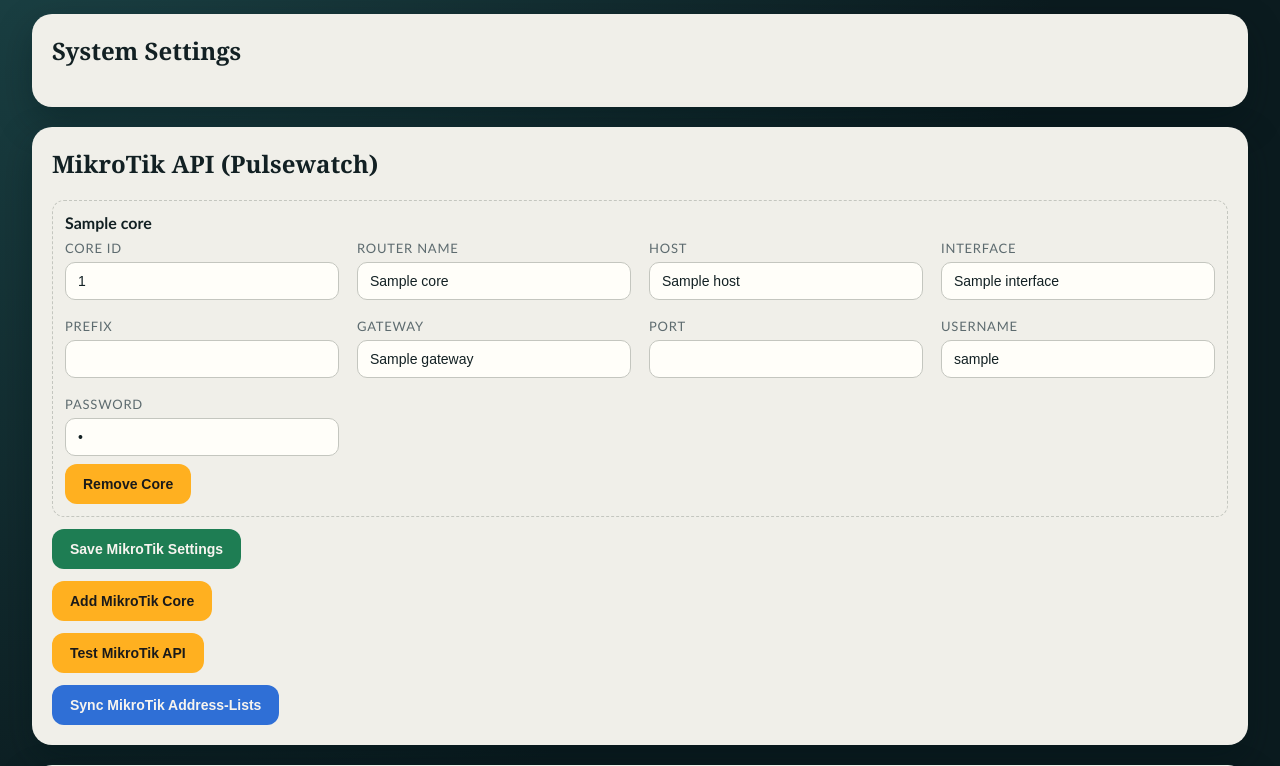
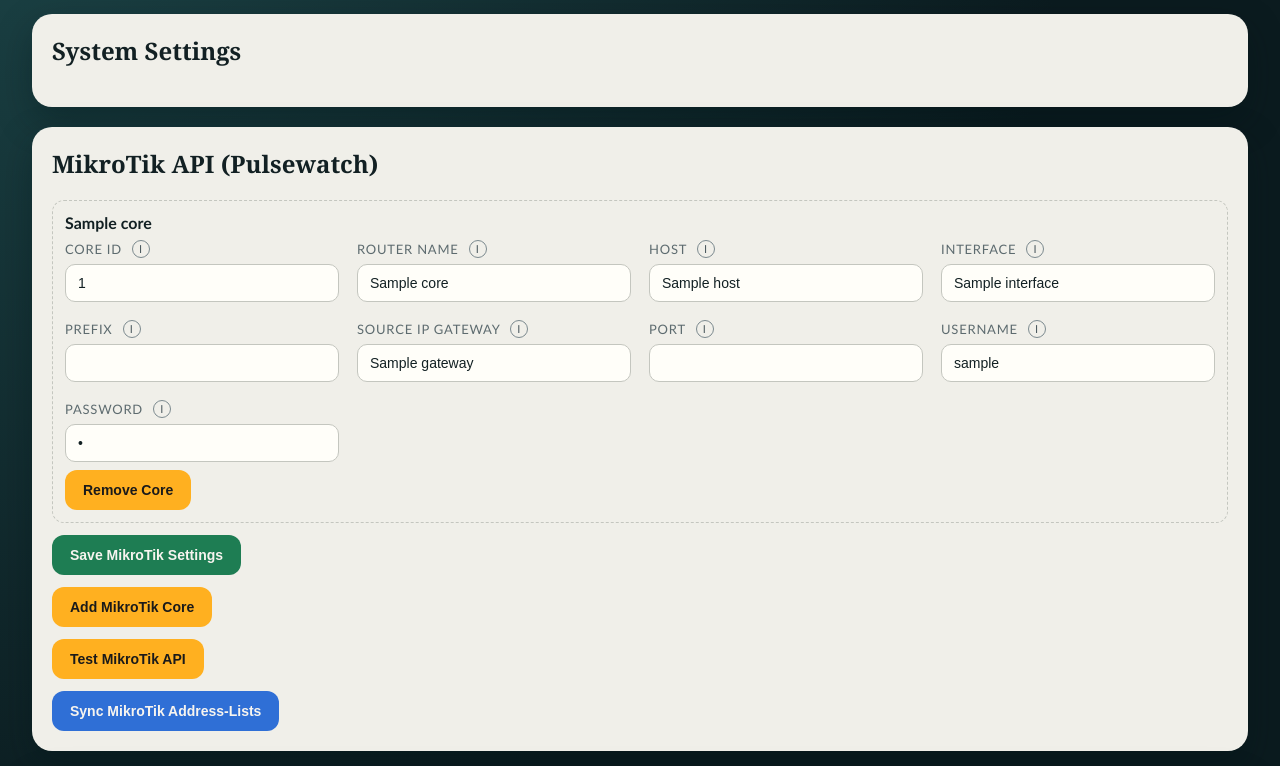
Before and after one commit to Jess-is-it/threejmon, a FastAPI app: template app/templates/settings_system.html in a window 1280 px wide. Shown: the part 153-919 px from the top of the page. Run offline with FastAPI, Linux system fonts and the light colour scheme; the template is opened without the code that fills it: most values are stand-ins (such as "Sample title", 1, 10 or a date in 2020).

Commit message:
Clarify Pulsewatch core gateway and add field tooltips

```diff
--- a/app/templates/settings_system.html
+++ b/app/templates/settings_system.html
@@ -19,39 +19,39 @@
         <div style="font-weight: 700; margin-bottom: 8px;">{{ core.label }}</div>
         <div class="form-grid">
           <div>
-            <label>Core ID</label>
+            <label>Core ID <span class="info" data-tip="Internal identifier for this MikroTik entry.">i</span></label>
             <input type="text" name="{{ core.id }}_id" value="{{ core.id }}" disabled />
           </div>
           <div>
-            <label>Router Name</label>
+            <label>Router Name <span class="info" data-tip="Friendly label shown in Pulsewatch tables.">i</span></label>
             <input type="text" name="{{ core.id }}_label" value="{{ core.label }}" />
           </div>
           <div>
-            <label>Host</label>
+            <label>Host <span class="info" data-tip="MikroTik API IP/hostname for this router.">i</span></label>
             <input type="text" name="{{ core.id }}_host" value="{{ core.host }}" />
           </div>
           <div>
-            <label>Interface</label>
+            <label>Interface <span class="info" data-tip="Linux NIC that carries this router's Pulsewatch source IPs (e.g., enp0s8).">i</span></label>
             <input type="text" name="{{ core.id }}_interface" list="interface_options" value="{{ core.interface }}" />
           </div>
           <div>
-            <label>Prefix</label>
+            <label>Prefix <span class="info" data-tip="CIDR prefix length for the source IPs on this interface (usually 24).">i</span></label>
             <input type="number" name="{{ core.id }}_prefix" value="{{ core.prefix }}" />
           </div>
           <div>
-            <label>Gateway</label>
+            <label>Source IP Gateway <span class="info" data-tip="Default gateway used when traffic is sourced from this core's IPs. Example: 172.16.90.1.">i</span></label>
             <input type="text" name="{{ core.id }}_gateway" value="{{ core.gateway }}" placeholder="e.g. 172.16.90.1" />
           </div>
           <div>
-            <label>Port</label>
+            <label>Port <span class="info" data-tip="MikroTik API port (8728 by default).">i</span></label>
             <input type="number" name="{{ core.id }}_port" value="{{ core.port }}" />
           </div>
           <div>
-            <label>Username</label>
+            <label>Username <span class="info" data-tip="MikroTik API username.">i</span></label>
             <input type="text" name="{{ core.id }}_username" value="{{ core.username }}" />
           </div>
           <div>
-            <label>Password</label>
+            <label>Password <span class="info" data-tip="MikroTik API password.">i</span></label>
             <input type="password" name="{{ core.id }}_password" value="{{ core.password }}" />
           </div>
         </div>
```
